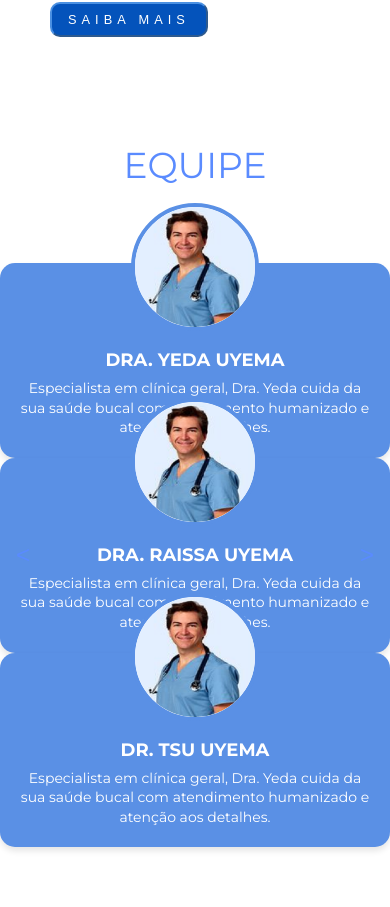
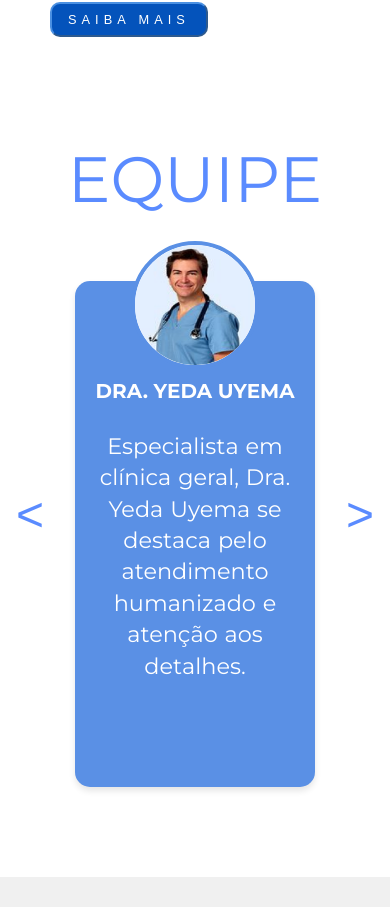
Before and after one commit to maarcos-floriano/Site-Oi-Sorria-App, a React (Vite) app: page / in a window 390 px wide. Shown: the part 3062-3969 px from the top of the page. After the commit the page ends 3939 px from the top, so only its background shows below. Built offline with nearby package versions, Linux system fonts and the light colour scheme.

Commit message:
refactor: Section TeamSection e Component TeamMember responsivos

```diff
--- a/src/components/TeamMember/TeamMember.module.css
+++ b/src/components/TeamMember/TeamMember.module.css
@@ -1,18 +1,26 @@
 .teamMember {
   background-color: #5a90e5;
   border-radius: 15px;
-  padding: 20px;
+  padding: 150px 20px 20px;
   color: white;
   width: 100%;
+  min-height: 60vh;
+  height: auto;
   box-shadow: 0 4px 6px rgba(0, 0, 0, 0.1);
+  box-sizing: border-box;
+  position: relative;
+  margin-top: 60px;
 }
 
 .imageWrapper {
-  width: 120px;
-  height: 120px;
+  width: 180px;
+  height: 180px;
   border-radius: 50%;
   overflow: hidden;
-  margin: -80px auto 20px;
+  position: absolute;
+  top: -60px;
+  left: 50%;
+  transform: translateX(-50%);
   border: 4px solid #5a90e5;
   background-color: white;
 }
@@ -24,12 +32,61 @@
 }
 
 .memberName {
-  font-size: 18px;
+  font-size: 1.75em;
   font-weight: bold;
-  margin-bottom: 10px;
+  margin-bottom: 30px;
 }
 
 .memberDescription {
-  font-size: 14px;
-  line-height: 1.4;
+  font-size: 1.5em;
+  line-height: 1.6;
+  word-spacing: 2px;
+  padding: 0 20px;
+  overflow: hidden;
 }
+
+@media (max-width: 768px) {
+  .teamMember {
+    padding: 120px 15px 20px;
+    margin-top: 80px;
+  }
+
+  .imageWrapper {
+    width: 150px;
+    height: 150px;
+    top: -50px;
+  }
+
+  .memberName {
+    font-size: 1.5em;
+  }
+
+  .memberDescription {
+    font-size: 1.7em;
+    line-height: 1.5;
+    word-spacing: 1px;
+    padding: 0 10px;
+  }
+}
+
+@media (max-width: 480px) {
+  .teamMember {
+    padding: 100px 10px 20px;
+    margin-top: 70px;
+  }
+
+  .imageWrapper {
+    width: 120px;
+    height: 120px;
+    top: -40px;
+  }
+
+  .memberName {
+    font-size: 1.25em;
+  }
+
+  .memberDescription {
+    font-size: 1.4em;
+    line-height: 1.4;
+  }
+}
--- a/src/pages/Sections/TeamSection/TeamSection.jsx
+++ b/src/pages/Sections/TeamSection/TeamSection.jsx
@@ -1,65 +1,74 @@
-import React, { useState } from 'react';
+import React, { useState, useEffect } from 'react';
 import TeamMember from '../../../components/TeamMember/TeamMember';
 import styles from './TeamSection.module.css';
 import dentista from '../../../utils/assets/dentist.png';
 
 const TeamSection = () => {
   const teamMembers = [
-    {
-      id: 1,
-      image: dentista, // Replace with actual image path
-      name: 'DRA. YEDA UYEMA',
-      description: 'Especialista em clínica geral, Dra. Yeda cuida da sua saúde bucal com atendimento humanizado e atenção aos detalhes.'
-    },
-    {
-        id: 2,
-        image: dentista, // Replace with actual image path
-        name: 'DRA. RAISSA UYEMA',
-        description: 'Especialista em clínica geral, Dra. Yeda cuida da sua saúde bucal com atendimento humanizado e atenção aos detalhes.'
-    },
-    {
-        id: 3,
-        image: dentista, // Replace with actual image path
-        name: 'DR. TSU UYEMA',
-        description: 'Especialista em clínica geral, Dra. Yeda cuida da sua saúde bucal com atendimento humanizado e atenção aos detalhes.'
-    },
-    {
-        id: 4,
-        image: dentista, // Replace with actual image path
-        name: 'DR. RODRIGO',
-        description: 'Especialista em clínica geral, Dra. Yeda cuida da sua saúde bucal com atendimento humanizado e atenção aos detalhes.'
-    }
+    { id: 1, image: dentista, name: 'DRA. YEDA UYEMA', description: 'Especialista em clínica geral, Dra. Yeda Uyema se destaca pelo atendimento humanizado e atenção aos detalhes.' },
+    { id: 2, image: dentista, name: 'DR. LUCAS SANTOS', description: 'Especialista em ortodontia, Dr. Lucas Santos combina tecnologia avançada com um atendimento amigável.' },
+    { id: 3, image: dentista, name: 'DRA. MARIANA FERRAZ', description: 'Dra. Mariana Ferraz é especialista em endodontia, reconhecida por sua habilidade em tratamentos de canal.' },
+    { id: 4, image: dentista, name: 'DR. RICARDO OLIVEIRA', description: 'Com especialização em odontopediatria, Dr. Ricardo Oliveira cria um ambiente divertido para crianças.' },
+    { id: 5, image: dentista, name: 'DRA. CLAUDIA TAVARES', description: 'Dra. Claudia Tavares é especialista em implantodontia, focada em recuperar sorrisos.' },
+    { id: 6, image: dentista, name: 'DR. ANDRÉ MARTINS', description: 'Especialista em periodontia, Dr. André Martins previne e trata doenças gengivais com precisão.' },
   ];
 
   const [currentIndex, setCurrentIndex] = useState(0);
+  const [isTransitioning, setIsTransitioning] = useState(false);
+  const [isMobile, setIsMobile] = useState(window.innerWidth <= 768);
+
+  useEffect(() => {
+    const handleResize = () => setIsMobile(window.innerWidth <= 768);
+    window.addEventListener('resize', handleResize);
+    return () => window.removeEventListener('resize', handleResize);
+  }, []);
+
+  const slidesToShow = isMobile ? 1 : 3;
 
   const nextSlide = () => {
-    setCurrentIndex((prevIndex) =>
-      prevIndex === teamMembers.length - 3 ? 0 : prevIndex + 1
-    );
+    if (!isTransitioning) {
+      setIsTransitioning(true);
+      setCurrentIndex((prevIndex) =>
+        prevIndex === teamMembers.length - slidesToShow ? 0 : prevIndex + 1
+      );
+    }
   };
 
   const prevSlide = () => {
-    setCurrentIndex((prevIndex) =>
-      prevIndex === 0 ? teamMembers.length - 3 : prevIndex - 1
-    );
+    if (!isTransitioning) {
+      setIsTransitioning(true);
+      setCurrentIndex((prevIndex) =>
+        prevIndex === 0 ? teamMembers.length - slidesToShow : prevIndex - 1
+      );
+    }
   };
+
+  useEffect(() => {
+    const timer = setTimeout(() => setIsTransitioning(false), 500);
+    return () => clearTimeout(timer);
+  }, [currentIndex]);
 
   return (
     <section className={styles.teamSection}>
       <h2 className={styles.sectionTitle}>EQUIPE</h2>
       <div className={styles.carouselContainer}>
-        <button className={`${styles.carouselButton} ${styles.prevButton}`} onClick={prevSlide}>
-          &lt;
-        </button>
-        <div className={styles.carousel}>
-          {teamMembers.slice(currentIndex, currentIndex + 3).map((member) => (
-            <TeamMember key={member.id} {...member} />
-          ))}
+        <button className={`${styles.carouselButton} ${styles.prevButton}`} onClick={prevSlide}>&lt;</button>
+        <div className={styles.carouselWrapper}>
+          <div
+            className={styles.carousel}
+            style={{
+              transform: `translateX(-${currentIndex * (100 / slidesToShow)}%)`,
+              transition: isTransitioning ? 'transform 0.5s ease' : 'none',
+            }}
+          >
+            {teamMembers.map((member) => (
+              <div key={member.id} className={styles.teamMemberWrapper}>
+                <TeamMember {...member} />
+              </div>
+            ))}
+          </div>
         </div>
-        <button className={`${styles.carouselButton} ${styles.nextButton}`} onClick={nextSlide}>
-          &gt;
-        </button>
+        <button className={`${styles.carouselButton} ${styles.nextButton}`} onClick={nextSlide}>&gt;</button>
       </div>
     </section>
   );
--- a/src/pages/Sections/TeamSection/TeamSection.module.css
+++ b/src/pages/Sections/TeamSection/TeamSection.module.css
@@ -6,13 +6,13 @@
 
 .sectionTitle {
   color: #5a8bff;
-  font-size: 36px;
-  margin-bottom: 80px; /* Increased spacing */
+  font-size: 4em;
+  margin-bottom: 80px;
 }
 
 .carouselContainer {
   position: relative;
-  max-width: 1200px;
+  max-width: 70%;
   margin: 0 auto;
   padding: 0 60px;
 }
@@ -23,7 +23,13 @@
 
 .carousel {
   display: flex;
-  transition: transform 0.5s ease; /* Smooth transition */
+  width: 100%;
+}
+
+.teamMemberWrapper {
+  flex: 0 0 calc(100% / 3);
+  padding: 0 15px;
+  box-sizing: border-box;
 }
 
 .carouselButton {
@@ -32,7 +38,7 @@
   transform: translateY(-50%);
   background: none;
   border: none;
-  font-size: 24px;
+  font-size: 3em;
   color: #5a8bff;
   cursor: pointer;
   z-index: 10;
@@ -47,12 +53,16 @@
 }
 
 @media (max-width: 768px) {
-  .carousel {
-    flex-direction: column;
-    align-items: center;
+  .sectionTitle {
+    margin-bottom: 0px;
   }
 
-  .carouselContainer {
-    padding: 0 20px;
+  .teamMemberWrapper {
+    flex: 0 0 100%;
+    margin-bottom: 30px;
+  }
+
+  .carousel {
+    width: 100%;
   }
 }
```
